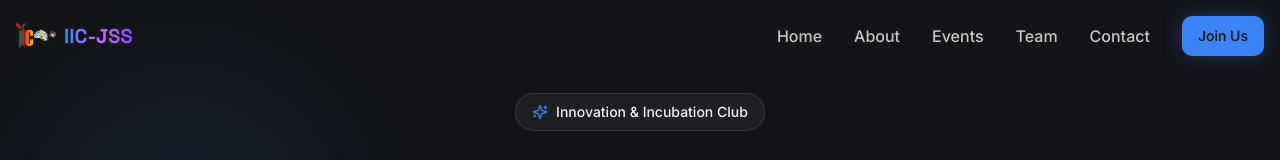
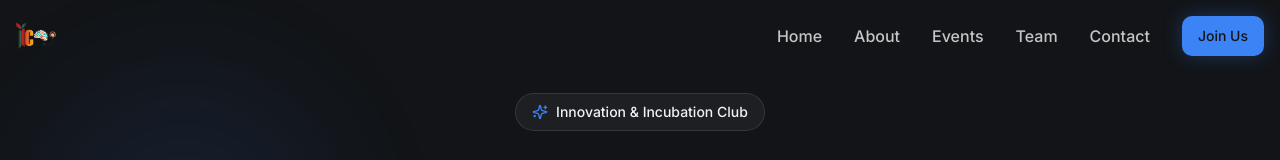
Before and after one commit to himanshujainsanghai/dark-club-vibe, a React (Vite) app: page / in a window 1280 px wide. Shown: the top 160 px of the page. Built offline with nearby package versions, Linux system fonts and the light colour scheme.

Commit message:
Remove redundant text next to logo
Conditionally render "IIC" text based on logo presence.

```diff
--- a/src/components/Navigation.tsx
+++ b/src/components/Navigation.tsx
@@ -42,7 +42,7 @@ const Navigation = () => {
       <div className="container mx-auto px-4 py-4">
         <div className="flex items-center justify-between">
           {/* Logo */}
-          <div className="flex items-center space-x-2">
+          <div className="flex items-center">
             <div className="w-10 h-10 flex items-center justify-center">
               <img
                 src="/lovable-uploads/33599aa5-bd31-42cd-8445-af1f3e8a0046.png"
@@ -50,9 +50,6 @@ const Navigation = () => {
                 className="w-full h-full object-contain"
               />
             </div>
-            <span className="font-space font-bold text-xl gradient-text">
-              IIC-JSS
-            </span>
           </div>
 
           {/* Desktop Navigation */}
```
